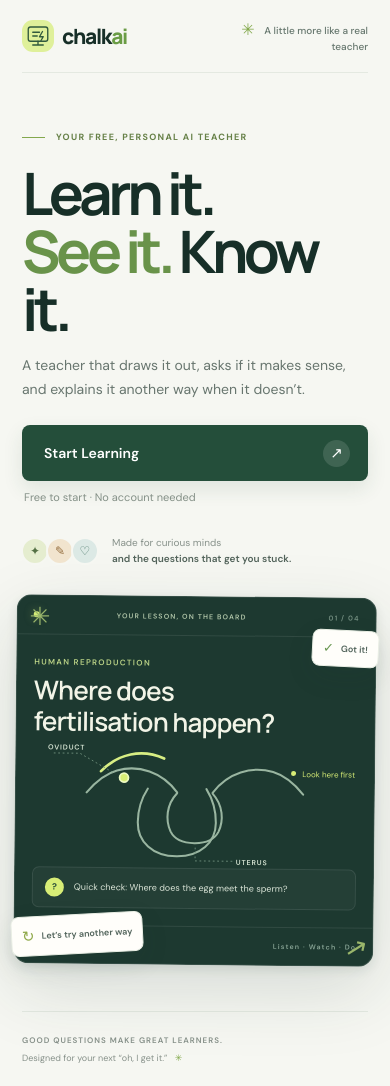
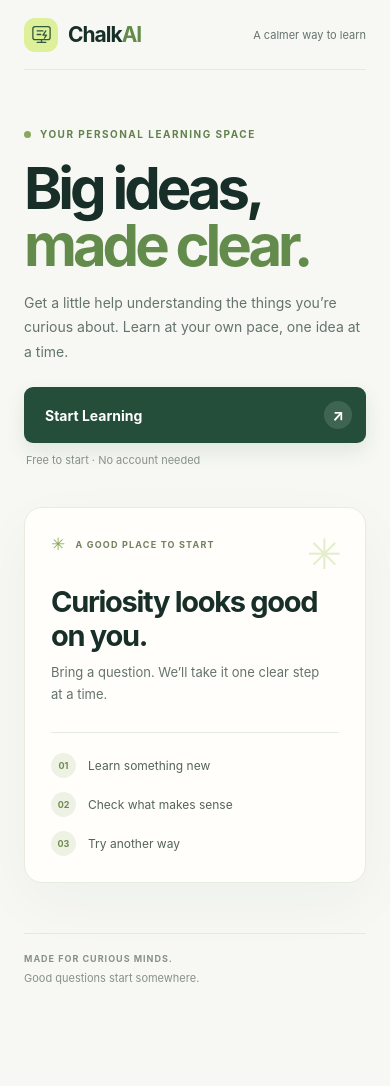
Before and after one commit to krishnamrityunjay/chalkai, a React (Vite) app: page / in a window 390 px wide. After the commit the page ends 1003 px from the top, so only its background shows below. Built offline with nearby package versions, Linux system fonts and the light colour scheme; the HTML template or start-up script is replaced by a standard one.

Commit message:
Build a clean mobile-first ChalkAI landing page

```diff
--- a/src/App.css
+++ b/src/App.css
@@ -1,19 +1,18 @@
 .page-shell {
   display: flex;
   flex-direction: column;
-  min-height: 100vh;
-  max-width: 1600px;
+  width: min(100%, 1240px);
+  min-height: 100svh;
   margin: 0 auto;
-  padding: 0 6.1%;
-  overflow: hidden;
+  padding: 0 7%;
 }
 
 .site-header {
   display: flex;
   align-items: center;
   justify-content: space-between;
-  min-height: 94px;
-  border-bottom: 1px solid #e4e9e1;
+  min-height: 82px;
+  border-bottom: 1px solid var(--line);
 }
 
 .brand {
@@ -21,180 +20,104 @@
   align-items: center;
   gap: 10px;
   color: var(--ink);
-  font-family: Manrope, sans-serif;
-  font-size: 23px;
-  font-weight: 800;
-  letter-spacing: -1.3px;
+  font-size: 21px;
+  font-weight: 750;
+  letter-spacing: -1px;
   text-decoration: none;
 }
 
-.brand-ai { color: #6a9c45; }
-.chalk-mark { display: grid; width: 35px; height: 35px; place-items: center; border-radius: 11px; background: #dff09a; }
-.chalk-mark svg { width: 24px; stroke: #31593d; stroke-linecap: round; stroke-linejoin: round; stroke-width: 1.8; }
-.header-note { color: #66776e; font-size: 12px; font-weight: 500; }
-.sparkle { margin-right: 7px; color: #83a94c; font-size: 16px; vertical-align: -1px; }
+.brand-ai { color: var(--green); }
+.chalk-mark { display: grid; width: 34px; height: 34px; place-items: center; border-radius: 11px; background: var(--lime); }
+.chalk-mark svg { width: 23px; stroke: #31593d; stroke-linecap: round; stroke-linejoin: round; stroke-width: 1.8; }
+.header-note { color: var(--muted); font-size: 13px; }
 
 .hero {
   display: grid;
   flex: 1;
-  grid-template-columns: minmax(0, .92fr) minmax(400px, 1.08fr);
+  grid-template-columns: minmax(0, 1fr) minmax(300px, .82fr);
   align-items: center;
-  gap: 4%;
-  min-height: 610px;
-  padding: 65px 0 68px;
+  gap: clamp(42px, 9vw, 120px);
+  padding: 76px 0 86px;
 }
 
-.hero-copy { position: relative; z-index: 1; padding: 8px 0 0 2.4%; }
-.eyebrow { display: flex; align-items: center; gap: 11px; color: #678148; font-size: 10px; font-weight: 700; letter-spacing: 1.65px; }
-.eyebrow-line { display: inline-block; width: 23px; height: 1px; background: #83a84d; }
+.hero-copy { max-width: 570px; }
+.eyebrow { display: flex; align-items: center; gap: 9px; margin: 0; color: #63814f; font-size: 10px; font-weight: 700; letter-spacing: 1.5px; }
+.eyebrow-dot { width: 7px; height: 7px; border-radius: 50%; background: #88a95c; }
 
 h1 {
-  margin: 26px 0 18px;
-  font-family: Manrope, 'DM Sans', sans-serif;
-  font-size: clamp(56px, 6.1vw, 88px);
-  font-weight: 700;
+  margin: 22px 0 18px;
+  color: var(--ink);
+  font-size: clamp(58px, 7vw, 88px);
+  font-weight: 650;
   line-height: .99;
-  letter-spacing: -5.3px;
+  letter-spacing: -5.5px;
 }
 
-h1 span { color: #69934a; }
-.hero-description { max-width: 405px; margin: 0; color: #68766f; font-size: 16px; line-height: 1.75; }
+h1 span { color: var(--green); }
+.hero-description { max-width: 420px; margin: 0; color: var(--muted); font-size: 16px; line-height: 1.75; }
 .start-button {
   display: flex;
   align-items: center;
   justify-content: space-between;
-  width: 210px;
-  min-height: 58px;
-  margin-top: 30px;
-  padding: 0 18px 0 22px;
+  width: 220px;
+  min-height: 56px;
+  margin-top: 28px;
+  padding: 0 14px 0 21px;
   border: 0;
-  border-radius: 8px;
-  background: #244e3a;
+  border-radius: 9px;
+  background: var(--forest);
   box-shadow: 0 8px 20px #244e3a1c;
-  color: #fff;
+  color: white;
   cursor: pointer;
   font-size: 14px;
-  font-weight: 600;
-  transition: background .2s ease, transform .2s ease, box-shadow .2s ease;
+  font-weight: 650;
+  transition: background .2s ease, transform .2s ease;
 }
-.start-button:hover { transform: translateY(-2px); background: #326849; box-shadow: 0 11px 22px #244e3a2b; }
-.button-arrow { display: grid; width: 27px; height: 27px; place-items: center; border-radius: 50%; background: #ffffff20; font-size: 15px; }
-.button-caption { min-height: 20px; margin: 11px 0 0 2px; color: #849087; font-size: 11px; }
-.trust-row { display: flex; align-items: center; gap: 13px; margin-top: 44px; color: #87918a; font-size: 10px; line-height: 1.55; }
-.trust-row strong { color: #52635a; font-weight: 600; }
-.avatar-stack { display: flex; padding-left: 2px; }
-.avatar-stack span { display: grid; width: 28px; height: 28px; margin-left: -3px; place-items: center; border: 2px solid var(--paper); border-radius: 50%; background: #e5edcf; color: #547044; font-size: 12px; }
-.avatar-stack span:nth-child(2) { background: #f1e4ce; color: #936c3c; }
-.avatar-stack span:nth-child(3) { background: #dce9e5; color: #4a7768; }
+.start-button:hover { transform: translateY(-2px); background: #326849; }
+.button-arrow { display: grid; width: 28px; height: 28px; place-items: center; border-radius: 50%; background: #ffffff20; font-size: 15px; }
+.button-caption { min-height: 18px; margin: 10px 0 0 2px; color: #87918a; font-size: 11px; }
 
-.hero-art { position: relative; display: flex; align-items: center; justify-content: center; min-height: 438px; }
-.board-wrap {
+.learning-card {
   position: relative;
-  width: min(100%, 520px);
-  min-height: 383px;
   overflow: hidden;
-  border: 1px solid #ffffff20;
-  border-radius: 15px;
-  background: #1d3930;
-  box-shadow: 0 24px 70px #19362d25, 0 4px 11px #19362d19;
-  color: #eff5dd;
-  transform: rotate(1deg);
+  min-height: 360px;
+  padding: 31px;
+  border: 1px solid #e8ebdf;
+  border-radius: 18px;
+  background: #fffefa;
+  box-shadow: 0 20px 60px #253c2a0a;
 }
-.board-topline, .board-footer { display: flex; align-items: center; justify-content: space-between; color: #b1c6a9; font-size: 8px; font-weight: 600; letter-spacing: 1.15px; }
-.board-topline { min-height: 44px; padding: 0 23px; border-bottom: 1px solid #ffffff16; }
-.live-dot { width: 6px; height: 6px; margin-right: -7px; border-radius: 50%; background: #d5ec76; box-shadow: 0 0 10px #d5ec7680; }
-.board-step { color: #789385; }
-.board-content { max-width: 380px; margin: 0 auto; padding: 26px 25px 20px; }
-.board-kicker { margin: 0 0 8px; color: #bad286; font-size: 8px; font-weight: 600; letter-spacing: 1.35px; }
-.board-content h2 { margin: 0; color: #f2f4e7; font-family: Manrope, sans-serif; font-size: clamp(23px, 2.2vw, 29px); font-weight: 600; line-height: 1.19; letter-spacing: -.8px; }
-.diagram { position: relative; height: 143px; margin-top: 5px; }
-.diagram svg { width: 100%; height: 100%; overflow: visible; }
-.anatomy-line { stroke: #99b5a0; stroke-linecap: round; stroke-linejoin: round; stroke-width: 2.3; }
-.highlight-path { stroke: #d8ee83; stroke-linecap: round; stroke-width: 3; }
-.ovum { fill: #d7ed76; stroke: #edfac1; stroke-width: 2; }
-.leader { stroke: #71917e; stroke-dasharray: 2 3; stroke-width: 1; }
-.label { fill: #d8e6d5; font-family: 'DM Sans', sans-serif; font-size: 8px; font-weight: 600; letter-spacing: 1px; }
-.diagram-note { position: absolute; top: 26px; right: 2px; display: flex; align-items: center; gap: 6px; color: #d7ed76; font-size: 8px; }
-.note-dot { width: 5px; height: 5px; border-radius: 50%; background: #d7ed76; }
-.board-question { display: flex; align-items: center; gap: 10px; margin-top: 0; padding: 10px 12px; border: 1px solid #ffffff17; border-radius: 7px; background: #ffffff08; color: #dbe5d8; font-size: 10px; }
-.question-icon { display: grid; flex: 0 0 19px; width: 19px; height: 19px; place-items: center; border-radius: 50%; background: #d7ed76; color: #274c37; font-weight: 700; }
-.board-footer { min-height: 42px; padding: 0 23px; border-top: 1px solid #ffffff16; color: #87a394; font-size: 7px; }
-.board-footer > span:first-child { display: flex; align-items: center; gap: 7px; }
-.sound-bars { display: flex; align-items: center; gap: 2px; height: 12px; }
-.sound-bars i { width: 2px; height: 5px; border-radius: 2px; background: #c6df7b; }
-.sound-bars i:nth-child(2) { height: 10px; }.sound-bars i:nth-child(3) { height: 7px; }.sound-bars i:nth-child(4) { height: 3px; }
-.floating-note { position: absolute; z-index: 2; display: flex; align-items: center; gap: 7px; padding: 10px 13px; border: 1px solid #e9eee4; border-radius: 8px; background: #fffefa; box-shadow: 0 10px 28px #1d393019; color: #51635a; font-size: 10px; font-weight: 600; white-space: nowrap; }
-.note-understood { top: 15%; right: -2%; transform: rotate(3deg); }
-.note-understood span { color: #67964f; font-size: 13px; }
-.note-adapt { bottom: 10%; left: -3%; transform: rotate(-3deg); }
-.note-adapt span { color: #91aa4c; font-size: 15px; }
-.art-scribble { position: absolute; z-index: 1; color: #9ab66b; }
-.scribble-one { top: 4%; left: 10%; font-size: 25px; }
-.scribble-two { right: 4%; bottom: 4%; font-size: 27px; transform: rotate(13deg); }
+.card-topline { display: flex; align-items: center; gap: 9px; color: #71815d; font-size: 9px; font-weight: 700; letter-spacing: 1.2px; }
+.card-sparkle { color: #87a854; font-size: 17px; }
+.card-prompt { max-width: 280px; margin: 42px 0 9px; color: var(--ink); font-size: clamp(25px, 3vw, 34px); font-weight: 650; line-height: 1.15; letter-spacing: -1.3px; }
+.card-copy { max-width: 270px; margin: 0; color: var(--muted); font-size: 13px; line-height: 1.7; }
+.card-divider { height: 1px; margin: 27px 0 20px; background: var(--line); }
+.learning-points { display: grid; gap: 14px; color: #53645a; font-size: 12px; }
+.learning-points span { display: flex; align-items: center; gap: 12px; }
+.learning-points i { display: grid; width: 25px; height: 25px; place-items: center; border-radius: 50%; background: #eef2e5; color: #718951; font-size: 9px; font-style: normal; font-weight: 700; }
+.card-decoration { position: absolute; right: 23px; top: 20px; color: #e4edcc; font-size: 42px; }
 
-.page-footer { display: flex; align-items: center; justify-content: space-between; min-height: 60px; border-top: 1px solid #e4e9e1; color: #87918a; font-size: 8px; font-weight: 600; letter-spacing: 1px; }
-.page-footer > span:last-child { font-size: 10px; font-weight: 400; letter-spacing: 0; }
-.footer-star { margin-left: 5px; color: #83a94c; }
+.page-footer { display: flex; align-items: center; justify-content: space-between; min-height: 58px; border-top: 1px solid var(--line); color: #87918a; font-size: 9px; font-weight: 650; letter-spacing: 1px; }
+.page-footer span:last-child { font-size: 11px; font-weight: 400; letter-spacing: 0; }
 
-@media (min-width: 1300px) {
-  .hero { grid-template-columns: minmax(0, .9fr) minmax(500px, 1.1fr); }
-  .board-wrap { width: 550px; }
-}
-
-@media (max-width: 900px) {
-  .page-shell { padding: 0 5%; }
-  .hero { grid-template-columns: minmax(0, .9fr) minmax(350px, 1.1fr); gap: 2%; }
-  h1 { font-size: clamp(56px, 7vw, 70px); letter-spacing: -4px; }
-  .hero-description { max-width: 340px; font-size: 14px; }
-  .board-wrap { min-height: 355px; }
-  .board-content { padding-top: 21px; }
-  .diagram { height: 132px; }
-  .note-understood { right: -1%; }
-}
-
-@media (max-width: 700px) {
-  .page-shell { padding: 0 22px; }
-  .site-header { min-height: 73px; }
-  .brand { gap: 8px; font-size: 21px; }
-  .chalk-mark { width: 32px; height: 32px; }
-  .header-note { max-width: 140px; font-size: 10px; text-align: right; }
-  .hero { display: flex; flex-direction: column; align-items: stretch; gap: 30px; min-height: auto; padding: 58px 0 46px; }
-  .hero-copy { padding: 0; }
-  .eyebrow { font-size: 9px; letter-spacing: 1.3px; }
-  h1 { margin: 22px 0 15px; font-size: clamp(58px, 15vw, 79px); letter-spacing: -4.4px; }
-  .hero-description { max-width: 420px; font-size: 14px; line-height: 1.7; }
-  .start-button { width: 100%; max-width: 350px; min-height: 56px; margin-top: 24px; }
-  .button-caption { margin-top: 9px; }
-  .trust-row { margin-top: 25px; }
-  .hero-art { min-height: 320px; margin: 0 -7px; }
-  .board-wrap { width: 100%; min-height: 338px; transform: rotate(.6deg); }
-  .board-topline { min-height: 39px; padding: 0 16px; font-size: 7px; }
-  .live-dot { margin-right: -5px; }
-  .board-content { max-width: 360px; padding: 22px 17px 17px; }
-  .board-content h2 { font-size: 26px; }
-  .diagram { height: 126px; margin-top: 4px; }
-  .board-question { font-size: 9px; }
-  .board-footer { min-height: 38px; padding: 0 16px; }
-  .note-understood { top: 9%; right: -1%; }
-  .note-adapt { bottom: 3%; left: -1%; }
-  .floating-note { padding: 9px 10px; font-size: 9px; }
-  .scribble-one { top: 1%; left: 4%; }
-  .scribble-two { right: 2%; bottom: 0; }
-  .page-footer { align-items: flex-start; flex-direction: column; justify-content: center; gap: 7px; min-height: 75px; }
-  .page-footer > span:last-child { font-size: 9px; }
+@media (max-width: 760px) {
+  .page-shell { padding: 0 24px; }
+  .site-header { min-height: 70px; }
+  .header-note { font-size: 11px; }
+  .hero { display: flex; flex-direction: column; align-items: stretch; gap: 36px; padding: 58px 0 50px; }
+  h1 { margin: 20px 0 16px; font-size: clamp(58px, 14vw, 76px); letter-spacing: -4px; }
+  .hero-description { max-width: 440px; font-size: 14px; }
+  .start-button { width: 100%; max-width: 380px; min-height: 56px; margin-top: 23px; }
+  .learning-card { min-height: auto; padding: 26px; }
+  .card-prompt { margin-top: 31px; font-size: 29px; }
+  .page-footer { align-items: flex-start; flex-direction: column; justify-content: center; gap: 7px; min-height: 70px; }
 }
 
 @media (max-width: 370px) {
-  .page-shell { padding: 0 16px; }
-  .header-note { max-width: 120px; }
-  .hero { padding-top: 47px; }
+  .page-shell { padding: 0 18px; }
+  .header-note { max-width: 125px; text-align: right; }
   h1 { font-size: 56px; }
-  .hero-art { min-height: 292px; }
-  .board-wrap { min-height: 317px; }
-  .board-content { padding-top: 18px; }
-  .diagram { height: 112px; }
-  .note-understood { right: -2px; }
-  .note-adapt { left: -3px; }
+  .learning-card { padding: 22px; }
 }
 
 @media (prefers-reduced-motion: reduce) {
--- a/src/App.tsx
+++ b/src/App.tsx
@@ -5,48 +5,10 @@ function ChalkMark() {
   return (
     <span className="chalk-mark" aria-hidden="true">
       <svg viewBox="0 0 32 32" fill="none">
-        <rect x="3" y="4" width="26" height="19" rx="3" />
-        <path d="M9 28h14M16 23v5M9 11h9M9 16h6M22 10l-4 7h5l-3 5" />
+        <rect x="4" y="5" width="24" height="18" rx="3" />
+        <path d="M10 27h12M16 23v4M10 11h8M10 16h5M22 11l-4 6h5l-3 4" />
       </svg>
     </span>
-  )
-}
-
-function BoardPreview() {
-  return (
-    <div className="board-wrap" aria-label="A preview of a lesson about fertilisation">
-      <div className="board-topline">
-        <span className="live-dot" />
-        <span>YOUR LESSON, ON THE BOARD</span>
-        <span className="board-step">01 / 04</span>
-      </div>
-      <div className="board-content">
-        <p className="board-kicker">HUMAN REPRODUCTION</p>
-        <h2>Where does<br />fertilisation happen?</h2>
-        <div className="diagram" aria-hidden="true">
-          <svg viewBox="0 0 360 142" fill="none">
-            <path className="anatomy-line" d="M160 57c-17-23-44-31-68-24-14 4-24 13-34 25M200 57c17-23 44-31 68-24 14 4 24 13 34 25" />
-            <path className="anatomy-line" d="M127 53c-7 11-11 24-11 38 0 22 17 38 44 38 27 0 44-16 44-38 0-14-4-27-11-38" />
-            <path className="anatomy-line" d="M160 58c-12 13-13 30-7 43 4 8 11 13 27 13s23-5 27-13c6-13 5-30-7-43" />
-            <circle className="ovum" cx="100" cy="41" r="5" />
-            <path className="highlight-path" d="M74 34c19-20 46-26 71-15" />
-            <path className="leader" d="M87 35 50 14H20" />
-            <text x="14" y="10" className="label">OVIDUCT</text>
-            <path className="leader" d="M181 119v15h42" />
-            <text x="227" y="138" className="label">UTERUS</text>
-          </svg>
-          <span className="diagram-note"><span className="note-dot" /> Look here first</span>
-        </div>
-        <div className="board-question">
-          <span className="question-icon">?</span>
-          <span>Quick check: Where does the egg meet the sperm?</span>
-        </div>
-      </div>
-      <div className="board-footer">
-        <span><span className="sound-bars"><i /><i /><i /><i /></span> SPEAKING</span>
-        <span>Listen · Watch · Do</span>
-      </div>
-    </div>
   )
 }
 
@@ -54,47 +16,48 @@ function App() {
   const [started, setStarted] = useState(false)
 
   return (
-    <main className="page-shell">
+    <main className="page-shell" id="home">
       <header className="site-header">
         <a className="brand" href="#home" aria-label="ChalkAI home">
           <ChalkMark />
-          <span>chalk<span className="brand-ai">ai</span></span>
+          <span>Chalk<span className="brand-ai">AI</span></span>
         </a>
-        <span className="header-note"><span className="sparkle">✳</span> A little more like a real teacher</span>
+        <span className="header-note">A calmer way to learn</span>
       </header>
 
-      <section className="hero" id="home">
+      <section className="hero" aria-labelledby="hero-title">
         <div className="hero-copy">
-          <div className="eyebrow"><span className="eyebrow-line" /> YOUR FREE, PERSONAL AI TEACHER</div>
-          <h1>Learn it.<br /><span>See it.</span> Know it.</h1>
+          <p className="eyebrow"><span className="eyebrow-dot" /> YOUR PERSONAL LEARNING SPACE</p>
+          <h1 id="hero-title">Big ideas,<br /><span>made clear.</span></h1>
           <p className="hero-description">
-            A teacher that draws it out, asks if it makes sense, and explains it another way when it doesn’t.
+            Get a little help understanding the things you’re curious about. Learn at your own pace, one idea at a time.
           </p>
           <button className="start-button" onClick={() => setStarted(true)}>
-            <span>{started ? 'You’re on the list!' : 'Start Learning'}</span>
+            <span>Start Learning</span>
             <span className="button-arrow" aria-hidden="true">↗</span>
           </button>
           <p className="button-caption" aria-live="polite">
-            {started ? 'Your first lesson is coming soon. Stay curious!' : 'Free to start · No account needed'}
+            {started ? 'Your first lesson is coming soon. No account needed.' : 'Free to start · No account needed'}
           </p>
-          <div className="trust-row">
-            <div className="avatar-stack" aria-hidden="true"><span>✦</span><span>✎</span><span>♡</span></div>
-            <span>Made for curious minds<br /><strong>and the questions that get you stuck.</strong></span>
-          </div>
         </div>
 
-        <div className="hero-art">
-          <div className="art-scribble scribble-one" aria-hidden="true">✳</div>
-          <div className="art-scribble scribble-two" aria-hidden="true">↗</div>
-          <BoardPreview />
-          <div className="floating-note note-understood"><span>✓</span> Got it!</div>
-          <div className="floating-note note-adapt"><span>↻</span> Let’s try another way</div>
-        </div>
+        <aside className="learning-card" aria-label="How ChalkAI helps you learn">
+          <div className="card-topline"><span className="card-sparkle" aria-hidden="true">✳</span> A GOOD PLACE TO START</div>
+          <p className="card-prompt">Curiosity looks good on you.</p>
+          <p className="card-copy">Bring a question. We’ll take it one clear step at a time.</p>
+          <div className="card-divider" />
+          <div className="learning-points">
+            <span><i>01</i> Learn something new</span>
+            <span><i>02</i> Check what makes sense</span>
+            <span><i>03</i> Try another way</span>
+          </div>
+          <span className="card-decoration" aria-hidden="true">✳</span>
+        </aside>
       </section>
 
       <footer className="page-footer">
-        <span>GOOD QUESTIONS MAKE GREAT LEARNERS.</span>
-        <span>Designed for your next “oh, I get it.” <span className="footer-star">✳</span></span>
+        <span>MADE FOR CURIOUS MINDS.</span>
+        <span>Good questions start somewhere.</span>
       </footer>
     </main>
   )
--- a/src/index.css
+++ b/src/index.css
@@ -1,35 +1,23 @@
-@import url('https://fonts.googleapis.com/css2?family=DM+Sans:wght@400;500;600;700&family=Manrope:wght@400;500;600;700;800&display=swap');
-
-:root {
-  font-family: 'DM Sans', 'Avenir Next', Avenir, sans-serif;
+ :root {
+  font-family: Inter, ui-sans-serif, system-ui, -apple-system, BlinkMacSystemFont, "Segoe UI", sans-serif;
   color: #172f28;
-  background: #f6f7f2;
+  background: #f7f8f3;
   font-synthesis: none;
   text-rendering: optimizeLegibility;
   -webkit-font-smoothing: antialiased;
   -moz-osx-font-smoothing: grayscale;
 
-  font-optical-sizing: auto;
-  font-weight: 400;
-
   --ink: #172f28;
   --muted: #64736c;
-  --green: #2f7657;
-  --lime: #d7ed76;
-  --paper: #f6f7f2;
+  --green: #638c4c;
+  --forest: #244e3a;
+  --lime: #dff09a;
+  --line: #e4e9e1;
 }
 
 * { box-sizing: border-box; }
-
-html { min-width: 320px; min-height: 100%; }
-
-body {
-  min-width: 320px;
-  min-height: 100vh;
-  margin: 0;
-}
-
+html { min-width: 320px; min-height: 100%; scroll-behavior: smooth; }
+body { min-width: 320px; min-height: 100vh; margin: 0; }
 button, a { font: inherit; }
-button:focus-visible, a:focus-visible { outline: 3px solid #d5e970; outline-offset: 4px; }
-
+button:focus-visible, a:focus-visible { outline: 3px solid #a8c857; outline-offset: 4px; }
 ::selection { color: #172f28; background: #d7ed76; }
```
Also changed, not shown: 1 other file (tests, documents, lock files or other folders).
